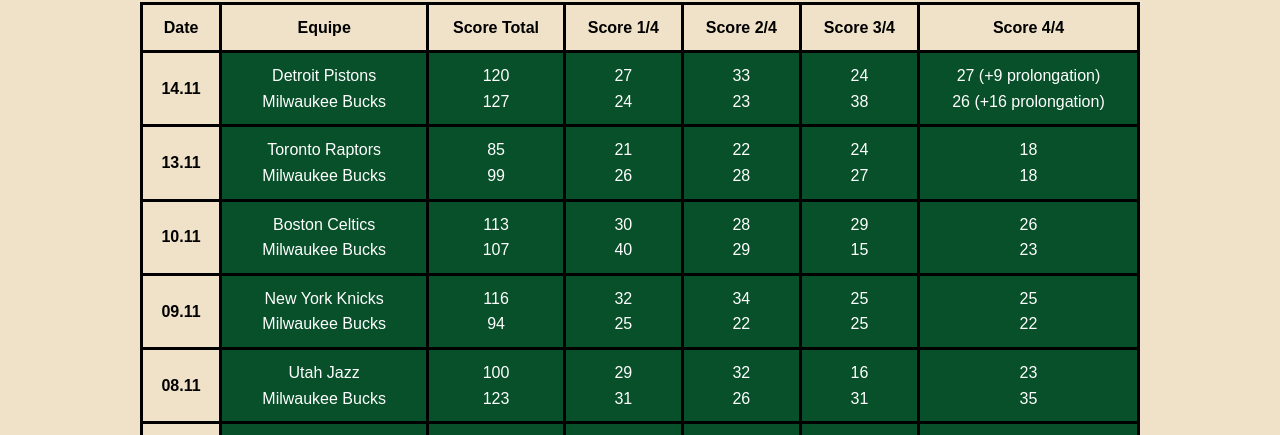
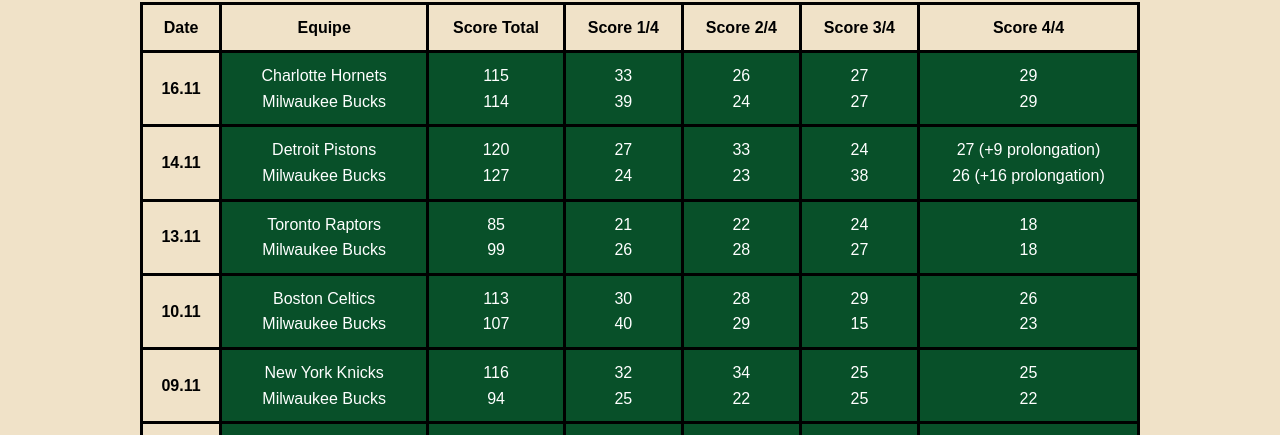
Before and after one commit to datev-araboghlian/Gakhaghan, a plain HTML site: page match.html in a window 1280 px wide. Shown: the part 341-776 px from the top of the page. Drawn offline with Linux system fonts and the light colour scheme.

Commit message:
UpdateMatch Charlotte Hornets vs MB

```diff
--- a/match.html
+++ b/match.html
@@ -47,8 +47,17 @@
             </thead>
             <tbody>
                 <tr>
+                    <th scope="col">16.11</th>
+                    <td class="match"><a href="https://www.youtube.com/watch?v=Zcja7OKeNyg">Charlotte Hornets <br> Milwaukee Bucks</a></td>
+                    <td> 115 <br> 114</td>
+                    <td> 33 <br> 39</td>
+                    <td> 26 <br> 24</td>
+                    <td> 27 <br> 27</td>
+                    <td> 29 <br> 29</td>
+                </tr>
+                <tr>
                     <th scope="col">14.11</th>
-                    <td class="match"><a href="https://youtu.be/G5hHMMgKDZE">Detroit Pistons <br> Milwaukee Bucks</a></td>
+                    <td class="match"><a href="https://www.youtube.com/watch?v=JBzJpEpUmQ0">Detroit Pistons <br> Milwaukee Bucks</a></td>
                     <td> 120 <br> 127</td>
                     <td> 27 <br> 24</td>
                     <td> 33 <br> 23</td>
```
